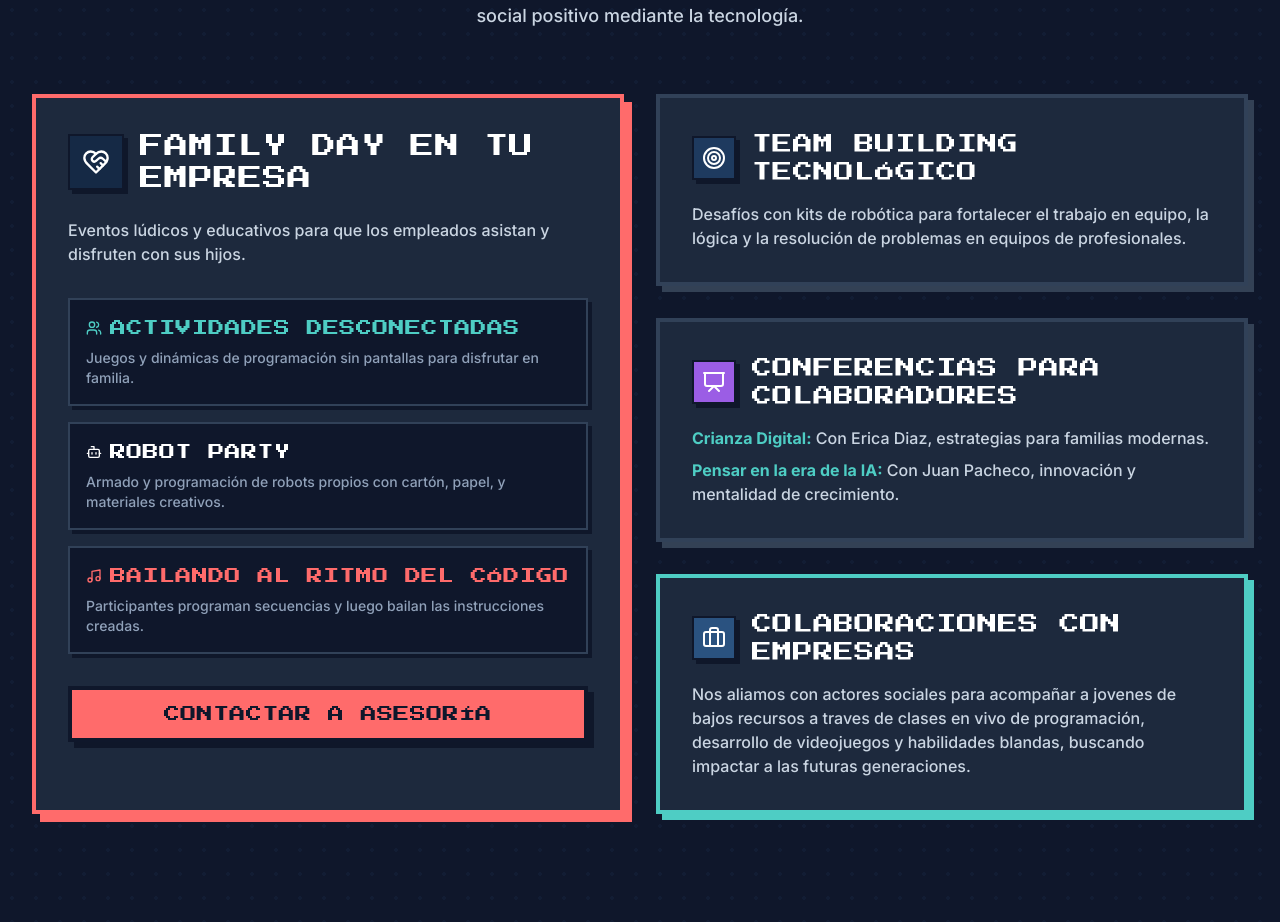
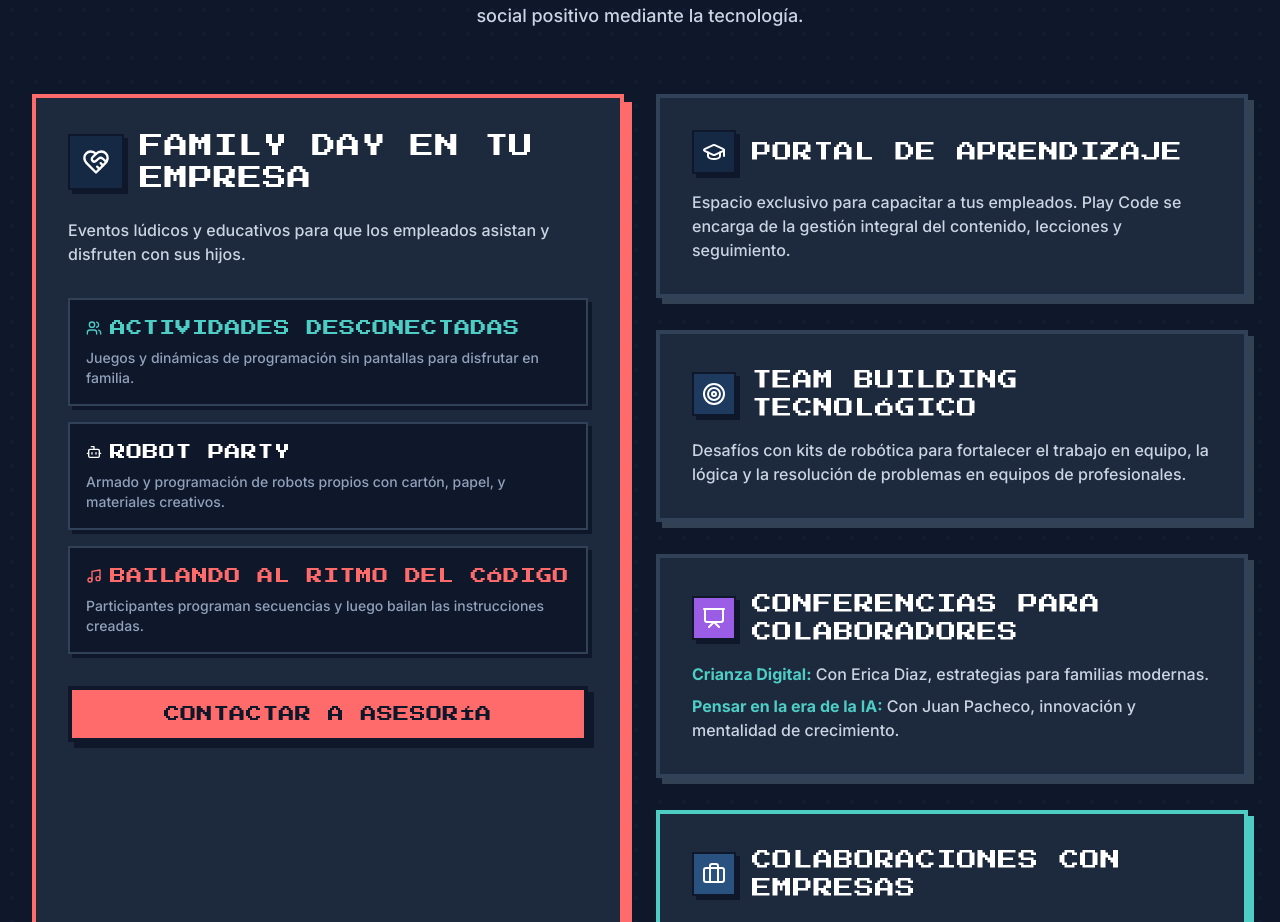
Before and after one commit to juanpachecovibecoding/web-de-playcode-oficial, a React (Vite) app: page / in a window 1280 px wide. Shown: the part 5360-6282 px from the top of the page. Built offline with nearby package versions, Linux system fonts and the light colour scheme; no server answers; the database is empty.

Commit message:
feat: add Portal de Aprendizaje corporate proposal card

```diff
--- a/src/components/Corporate.tsx
+++ b/src/components/Corporate.tsx
@@ -1,5 +1,5 @@
 import React from 'react';
-import { HeartHandshake, Users, Bot, Music, Target, Presentation, Briefcase } from 'lucide-react';
+import { HeartHandshake, Users, Bot, Music, Target, Presentation, Briefcase, GraduationCap } from 'lucide-react';
 
 export const Corporate: React.FC = () => {
   return (
@@ -65,6 +65,18 @@ export const Corporate: React.FC = () => {
           <div className="space-y-8">
             <div className="bg-slate-800 border-4 border-slate-700 p-8 shadow-[6px_6px_0_0_#334155] hover:-translate-y-1 transition-all">
               <div className="flex items-center gap-4 mb-4">
+                <div className="p-2 bg-[#152945] text-white border-2 border-slate-900 shadow-[4px_4px_0_0_#0f172a]">
+                  <GraduationCap className="w-6 h-6" />
+                </div>
+                <h3 className="font-pixel text-base sm:text-xl tracking-wide text-white break-words">PORTAL DE APRENDIZAJE</h3>
+              </div>
+              <p className="text-slate-300 font-medium">
+                Espacio exclusivo para capacitar a tus empleados. Play Code se encarga de la gestión integral del contenido, lecciones y seguimiento.
+              </p>
+            </div>
+
+            <div className="bg-slate-800 border-4 border-slate-700 p-8 shadow-[6px_6px_0_0_#334155] hover:-translate-y-1 transition-all">
+              <div className="flex items-center gap-4 mb-4">
                 <div className="p-2 bg-[#1e3a5f] text-white border-2 border-slate-900 shadow-[4px_4px_0_0_#0f172a]">
                   <Target className="w-6 h-6" />
                 </div>
```
